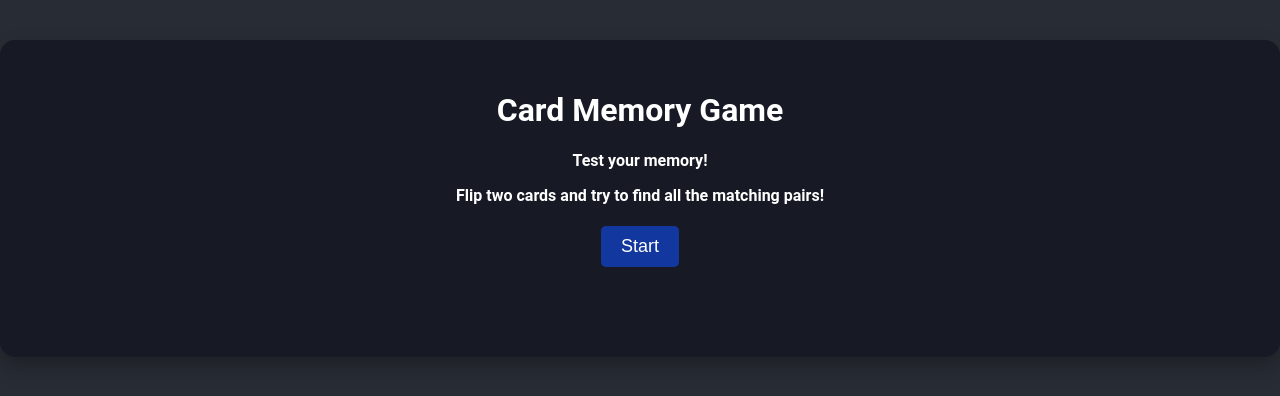
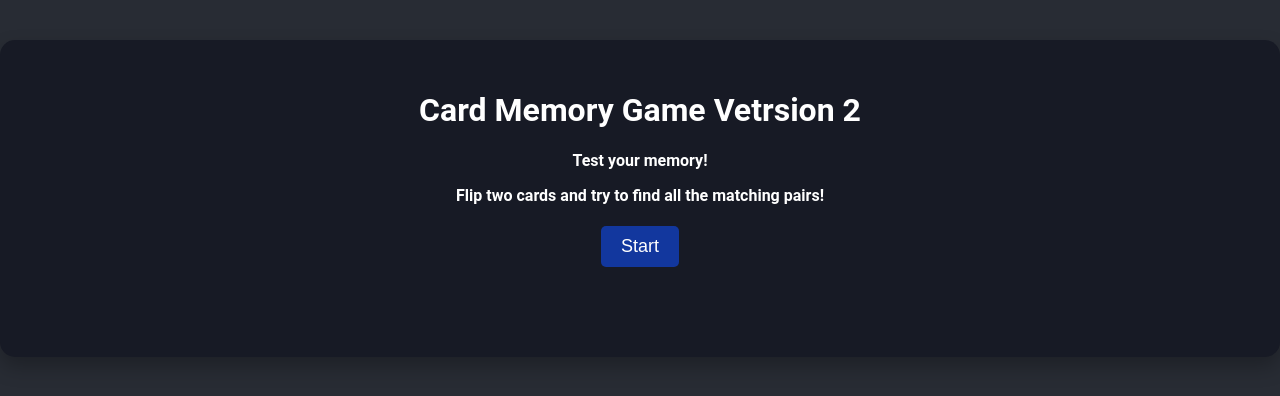
Before and after one commit to Wil-Valena/aws-demo-repo, a plain HTML site: page index.html in a window 1280 px wide. Drawn offline with Linux system fonts and the light colour scheme.

Commit message:
Update index.html

```diff
--- a/index.html
+++ b/index.html
@@ -8,7 +8,7 @@
 </head>
 <body>
     <div class="container">
-        <h1>Card Memory Game</h1>
+        <h1>Card Memory Game Vetrsion 2</h1>
         <h4>
           <div>Test your memory!</div>
           <p>
```
